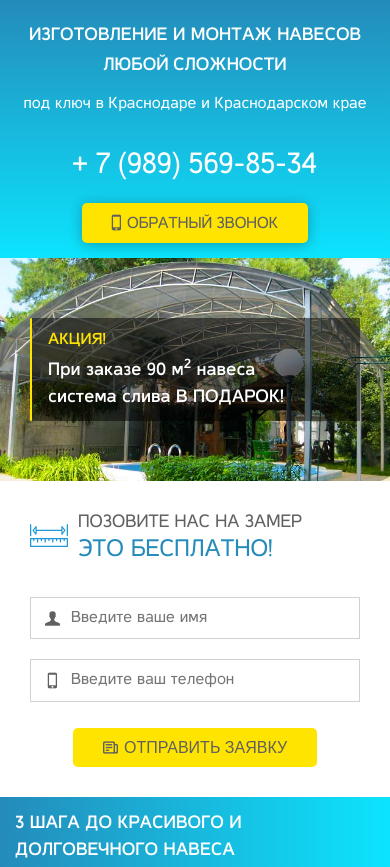
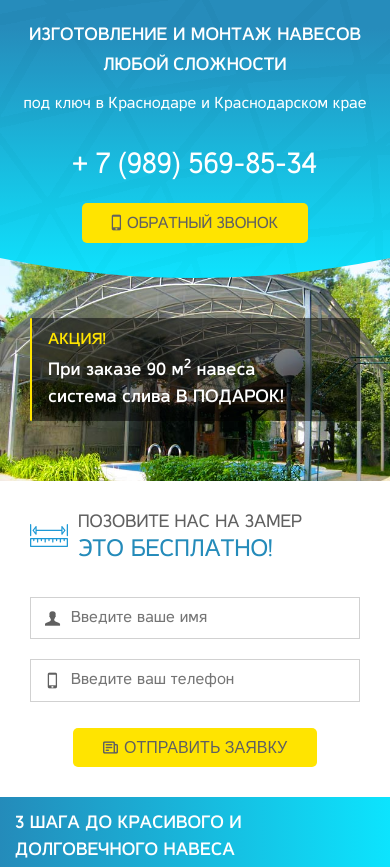
Before and after one commit to DmitryScaletta/navesy, a website: page src/mobile.html in a window 390 px wide. Shown: the top 867 px of the page. Drawn offline with nearby package versions, Linux system fonts and the light colour scheme; files that its build step writes are made by us from their sources; files whose address does not match are found by name.

Commit message:
Updated mobile header

```diff
--- a/src/css/_mobile.scss
+++ b/src/css/_mobile.scss
@@ -20,11 +20,38 @@
 }
 
 .mobile-header {
+  overflow: hidden;
+
   &__top {
     position: relative;
     padding-top: 20px;
     text-align: center;
+    background: mix($color-secondary, $color-secondary-light);
     background: linear-gradient(to bottom, $color-secondary, $color-secondary-light);
+
+    &::before {
+      content: "";
+      display: block;
+      position: absolute;
+      z-index: 0;
+      margin-left: -960px;
+      bottom: -20px;
+      left: 50%;
+      width: 1920px;
+      height: 1920px;
+      border-radius: 0 0 50% 50%;
+      background:
+        url("../img/mobile/mobile-header-mask.png") bottom center no-repeat,
+        mix($color-secondary, $color-secondary-light);
+      background:
+        url("../img/mobile/mobile-header-mask.png") bottom center no-repeat,
+        linear-gradient(to bottom, $color-secondary 87%, $color-secondary-light);
+    }
+  }
+
+  &__top-content {
+    position: relative;
+    z-index: 1;
   }
 
   &__title {
--- a/src/mobile.html
+++ b/src/mobile.html
@@ -11,11 +11,11 @@
 
   <header class="mobile-header">
     <div class="mobile-header__top">
-      <div class="mobile-container">
+      <div class="mobile-header__top-content mobile-container">
         <h1 class="mobile-header__title">Изготовление и монтаж навесов любой сложности</h1>
         <div class="mobile-header__subtitle">под ключ в Краснодаре и Краснодарском крае</div>
         <a href="tel:+79895698534" class="mobile-header__phone">+ 7 (989) 569-85-34</a>
-        <a href="#orer-form" class="mobile-header__button button button--primary button--small button--icon-phone">Обратный звонок</a>
+        <a href="#orer-form" class="mobile-header__button button button--primary button--small button--no-shadow button--icon-phone">Обратный звонок</a>
       </div>
     </div>
     <div class="mobile-header__bottom">
```
Also changed, not shown: src/img/mobile/mobile-header-mask.png (added).
